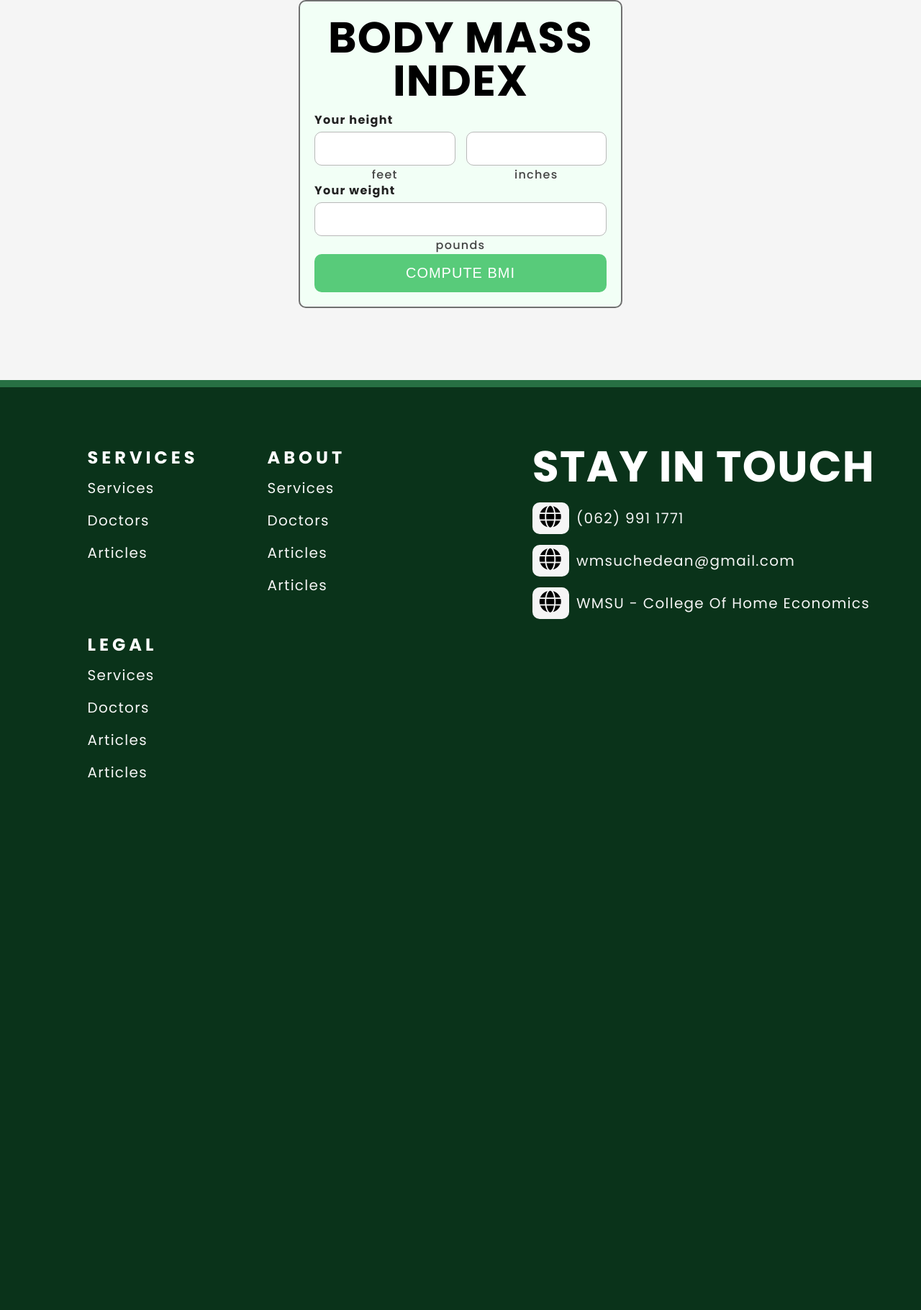
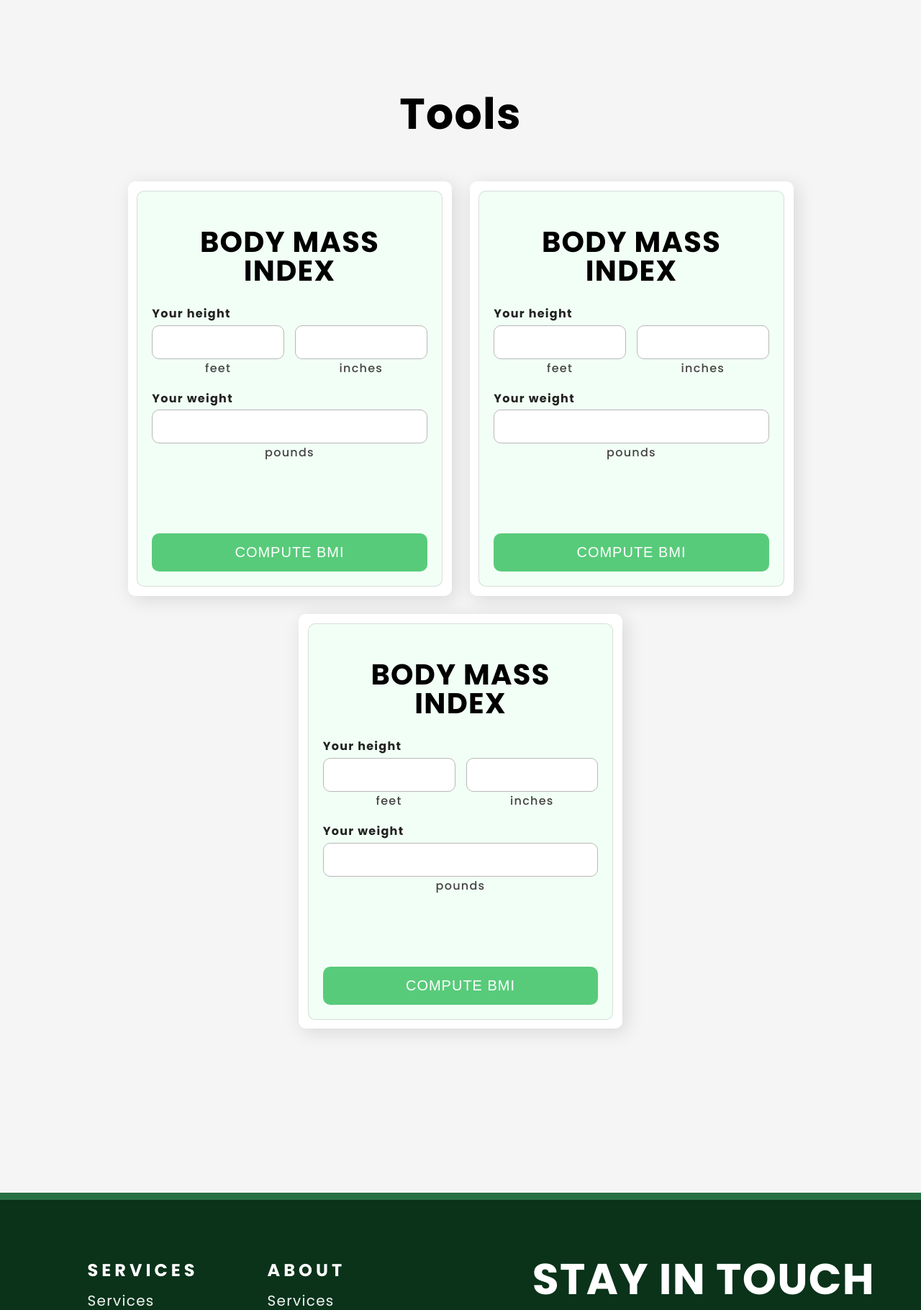
Before and after one commit to wilhelmusolejr/Online-appointment-and-consultation-clinic, a PHP site: page /tools/tools.php in a window 1280 px wide. Shown: the part 200-2020 px from the top of the page at 72% size. Before the commit the page ends 1281 px from the top, so only its background shows below. Run offline with PHP 8.4, Linux system fonts and the light colour scheme; some libraries are stand-ins or nearby versions.

Commit message:
Fixed grid parent container
Gallery style fixed
Set to max width 450px

```diff
--- a/global.css
+++ b/global.css
@@ -239,6 +239,21 @@ button:disabled {
   cursor: pointer;
 }
 
+/* Tool */
+.tool-container-box .tool-header {
+  padding: 30px 0;
+}
+.tool-container-box {
+  max-width: 450px;
+
+  background-color: #f2fff6;
+  border: 1px solid #70707039;
+}
+
+.tool-container-box .form-group:last-of-type {
+  margin: 20px 0 100px 0;
+}
+
 /* --------------------------------------- */
 /* UNIVERSAL */
 body {
@@ -378,13 +399,13 @@ section {
 /* GRID - 3 */
 .grid-container {
   flex-wrap: wrap;
-  gap: 20px;
+  gap: 25px;
 }
 .grid-box {
   background-color: var(--color-white-primary);
 
   width: 100%;
-  max-width: 350px;
+  max-width: 450px;
 
   box-shadow: 5px 5px 25px #1a1a1a20;
 }
--- a/homepage/consultation/consultation.php
+++ b/homepage/consultation/consultation.php
@@ -14,7 +14,6 @@
 ?>
 <link rel="stylesheet" href="consultation.css" />
 <script src="../index.js" defer></script>
-<script src="consultation.js" defer></script>
 <link rel="stylesheet" href="https://unicons.iconscout.com/release/v4.0.0/css/line.css">
 <?php require_once $path.'includes/starterTwo.php'; ?>
 
--- a/homepage/index.css
+++ b/homepage/index.css
@@ -65,9 +65,6 @@ main .sizing-secondary {
 /* ---------------------*/
 /* quick box */
 .quick-step-box {
-  height: 100vw;
-  max-height: 300px;
-
   flex-direction: column;
   align-items: flex-start;
 }
@@ -99,20 +96,6 @@ main .sizing-secondary {
   padding: 50px 0;
 }
 
-.tool-banner .form-header {
-  padding: 30px 0;
-}
-
-.tool-banner-container {
-  max-width: 450px;
-
-  background-color: #f2fff6;
-  border: 2px solid #707070;
-}
-
-.tool-banner .form-group:last-of-type {
-  margin: 20px 0 100px 0;
-}
 .tool-banner > a {
   margin-top: 50px;
 }
@@ -232,11 +215,6 @@ main .sizing-secondary {
     height: 200px;
   }
 
-  .quick-solution-step-container {
-    flex-wrap: wrap;
-    gap: 50px;
-  }
-
   /* ---------------------*/
   /* quick box */
   .quick-step-box {
--- a/homepage/tools/tools.css
+++ b/homepage/tools/tools.css
@@ -0,0 +1,19 @@
+.sizing-secondary {
+  width: 90%;
+}
+
+.tool-parent {
+  min-height: 75vh;
+}
+
+.grid-box {
+  padding: clamp(1rem, 1vw, 2rem);
+}
+
+.tool-parent .tool-header h2 {
+  font-size: clamp(3rem, 7vw, 4rem);
+}
+
+.tool-parent .grid-box:hover h2 {
+  color: initial;
+}
--- a/homepage/tools/tools.php
+++ b/homepage/tools/tools.php
@@ -12,11 +12,10 @@
 
     require_once $path.'includes/starterOne.php';
 ?>
-<link rel="stylesheet" href="rnds.css" />
+<link rel="stylesheet" href="tools.css" />
+<link rel="stylesheet" href="../rnds/rnds.css" />
 <link rel="stylesheet" href="../index.css" />
-
 <script src="../index.js" defer></script>
-<script src="consultation.js" defer></script>
 <?php require_once $path.'includes/starterTwo.php'; ?>
 
 <body>
@@ -28,10 +27,18 @@
   </header>
 
   <!-- SECTION - Tool Banner -->
+  <section class="tool-parent sizing-secondary text-center">
 
-  <div class="tool-banner-container card sizing-main">
+    <div class="section-header-parent">
+      <h2 class="text-capital">Tools</h2>
+    </div>
 
-    <div class="form-header text-center">
+    <div class="tool-container flex-center grid-container">
+      <!-- 1 -->
+      <div class="tool-box grid-box card">
+        <div class="tool-container-box card">
+
+          <div class="tool-header text-center">
             <h2 class="text-uppercase">Body mass index</h2>
           </div>
 
@@ -71,6 +78,101 @@
           </div>
 
         </div>
+      </div>
+      <!-- 1 -->
+      <div class="tool-box grid-box card">
+        <div class="tool-container-box card">
+
+          <div class="tool-header text-center">
+            <h2 class="text-uppercase">Body mass index</h2>
+          </div>
+
+          <div class="form">
+            <!-- height group -->
+            <div class="form-group">
+              <div class="form-group-header">
+                <p>Your height</p>
+              </div>
+              <div class="form-input-parent text-center">
+                <!-- feet -->
+                <div class="form-input-box">
+                  <input type="number" name="feet" id="feet">
+                  <label for="feet">feet</label>
+                </div>
+                <!-- inches -->
+                <div class="form-input-box">
+                  <input type="number" name="inches" id="inches">
+                  <label for="inches">inches</label>
+                </div>
+              </div>
+            </div>
+
+            <!-- weight group -->
+            <div class="form-group">
+              <div class="form-group-header">
+                <p>Your weight</p>
+              </div>
+              <div class="form-input-parent text-center">
+                <div class="form-input-box">
+                  <input type="number" name="pounds" id="pounds">
+                  <label for="pounds">pounds</label>
+                </div>
+              </div>
+            </div>
+            <button class="button button-secondary">Compute bmi</button>
+          </div>
+
+        </div>
+      </div>
+      <!-- 1 -->
+      <div class="tool-box grid-box card">
+        <div class="tool-container-box card">
+
+          <div class="tool-header text-center">
+            <h2 class="text-uppercase">Body mass index</h2>
+          </div>
+
+          <div class="form">
+            <!-- height group -->
+            <div class="form-group">
+              <div class="form-group-header">
+                <p>Your height</p>
+              </div>
+              <div class="form-input-parent text-center">
+                <!-- feet -->
+                <div class="form-input-box">
+                  <input type="number" name="feet" id="feet">
+                  <label for="feet">feet</label>
+                </div>
+                <!-- inches -->
+                <div class="form-input-box">
+                  <input type="number" name="inches" id="inches">
+                  <label for="inches">inches</label>
+                </div>
+              </div>
+            </div>
+
+            <!-- weight group -->
+            <div class="form-group">
+              <div class="form-group-header">
+                <p>Your weight</p>
+              </div>
+              <div class="form-input-parent text-center">
+                <div class="form-input-box">
+                  <input type="number" name="pounds" id="pounds">
+                  <label for="pounds">pounds</label>
+                </div>
+              </div>
+            </div>
+            <button class="button button-secondary">Compute bmi</button>
+          </div>
+
+        </div>
+      </div>
+    </div>
+
+  </section>
+
 
   <!-- footer -->
   <?php require_once $path.'includes/footer.php'; ?>
--- a/includes/navigator.php
+++ b/includes/navigator.php
@@ -9,7 +9,17 @@
         <a class="<?php echo $rnds ?>" href="<?php echo $path ?>homepage/rnds/rnds.php">RND<span
             class="text-initial">s</span></a>
       </li>
-      <li><a class="<?php echo $tools ?>" href="<?php echo $path ?>homepage/tools/tools.php">Tools</a></li>
+      <li>
+        <div class="dropdown">
+          <a class="<?php echo $tools ?>" href="<?php echo $path ?>homepage/tools/tools.php">Tools</a>
+          <div class="dropdown-content hidden">
+            <a>BMI Calculator</a>
+            <a href="#">Tite</a>
+            <a href="#">Test</a>
+          </div>
+        </div>
+      </li>
+
       <li><a class="<?php echo $faq ?>" href="#">FAQ</a></li>
       <li><a class="<?php echo $about ?>" href="#">About us</a></li>
       <li><a class="<?php echo $contact ?>" href="<?php echo $path ?>homepage/contact/contact.php">Contact us</a></li>
```
Also changed, not shown: other parts of global.css (+36 -7 lines), homepage/contact/contact.css (+6 -5 lines), homepage/contact/contact.php (+5 -6 lines), homepage/index.php (+4 -3 lines). Lines whose indentation alone changed are shown as unchanged.
